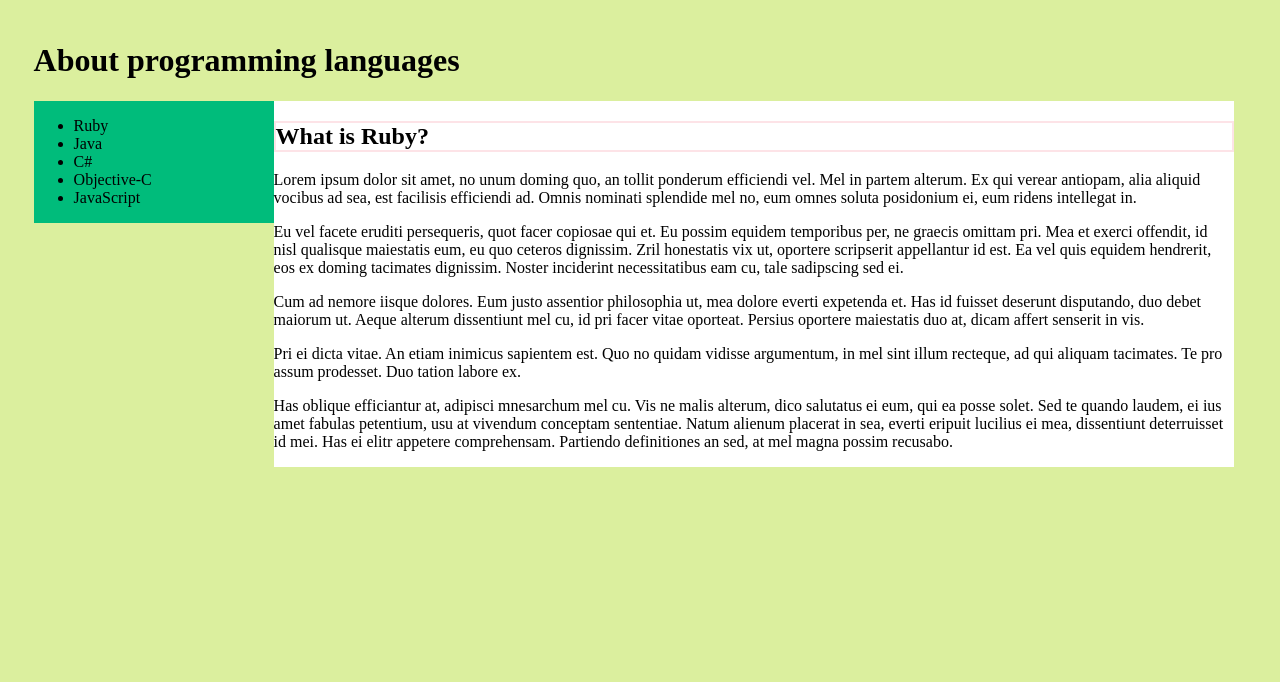
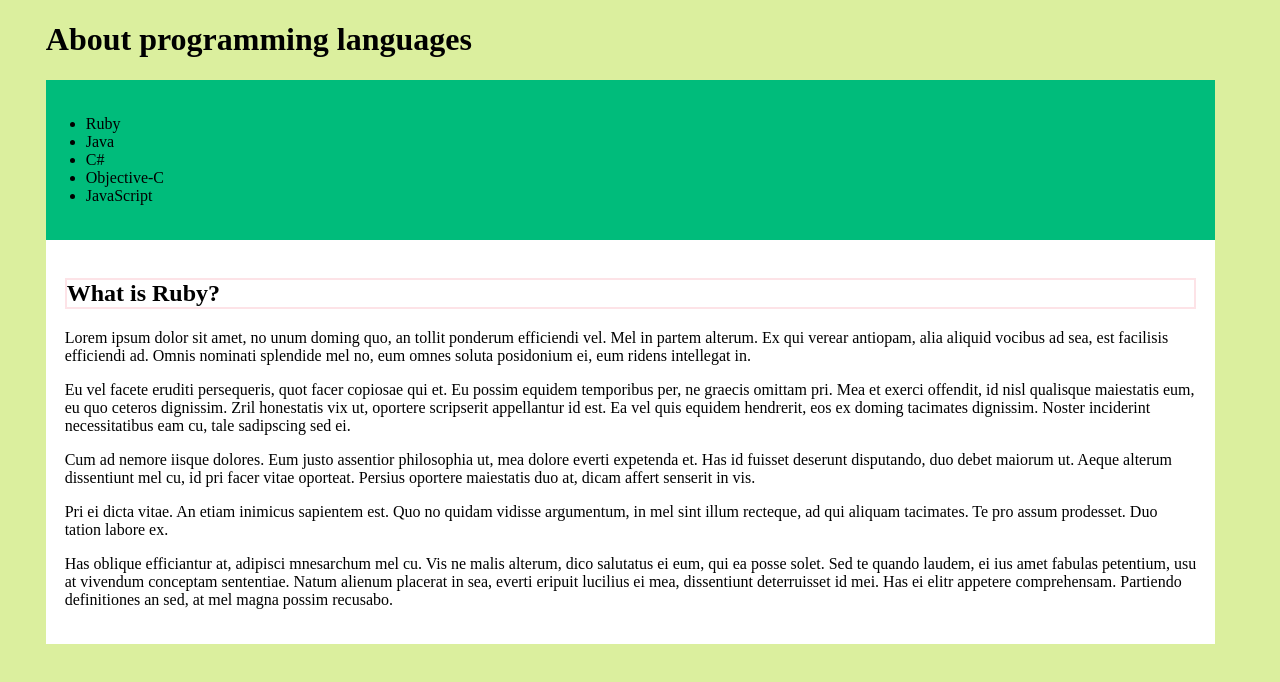
Before and after one commit to mayosuke/htmlwokakeruyouninaru, a plain HTML site: page index.html in a window 1280 px wide. Drawn offline with Linux system fonts and the light colour scheme.

Commit message:
Add padding to article tag and nav tag, Update body tag padding

```diff
--- a/style.css
+++ b/style.css
@@ -1,21 +1,20 @@
 body {
   background: RGB(219,239,158);
-  padding-left: 2%;
-  padding-right: 3%;
-  padding-top: 1%;
-  padding-bottom: 1%;
+  padding: 0cm 1.5cm 2cm 1cm;
 }
 
 nav {
   background: RGB(0,188,123);
   flex-grow: 1;
   flex-basis: 20%;
+  padding: 0.5cm 0cm 0.5cm 0cm;
 }
 
 article {
   background: RGB(255,255,255);
   flex-grow: 4;
   flex-basis: 80%;
+  padding: 0.5cm 0.5cm 0.5cm 0.5cm;
 }
 
 article > header > h1 {
```
